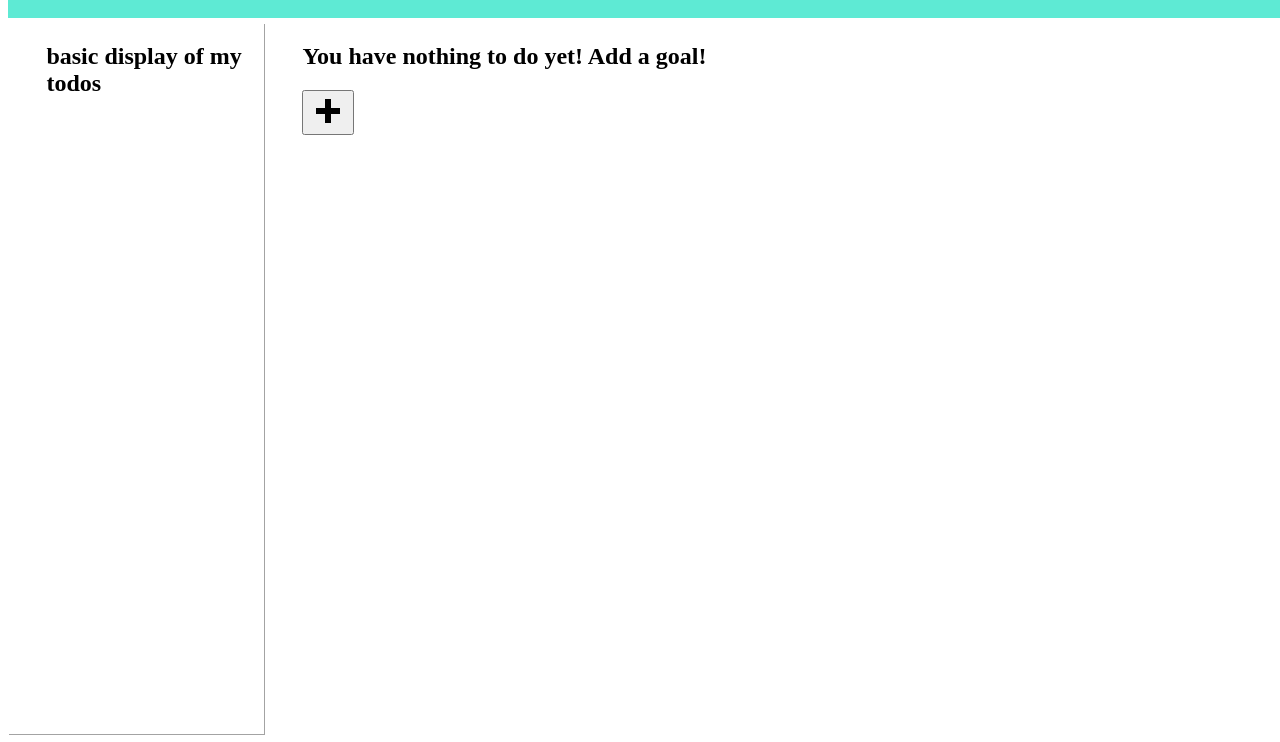
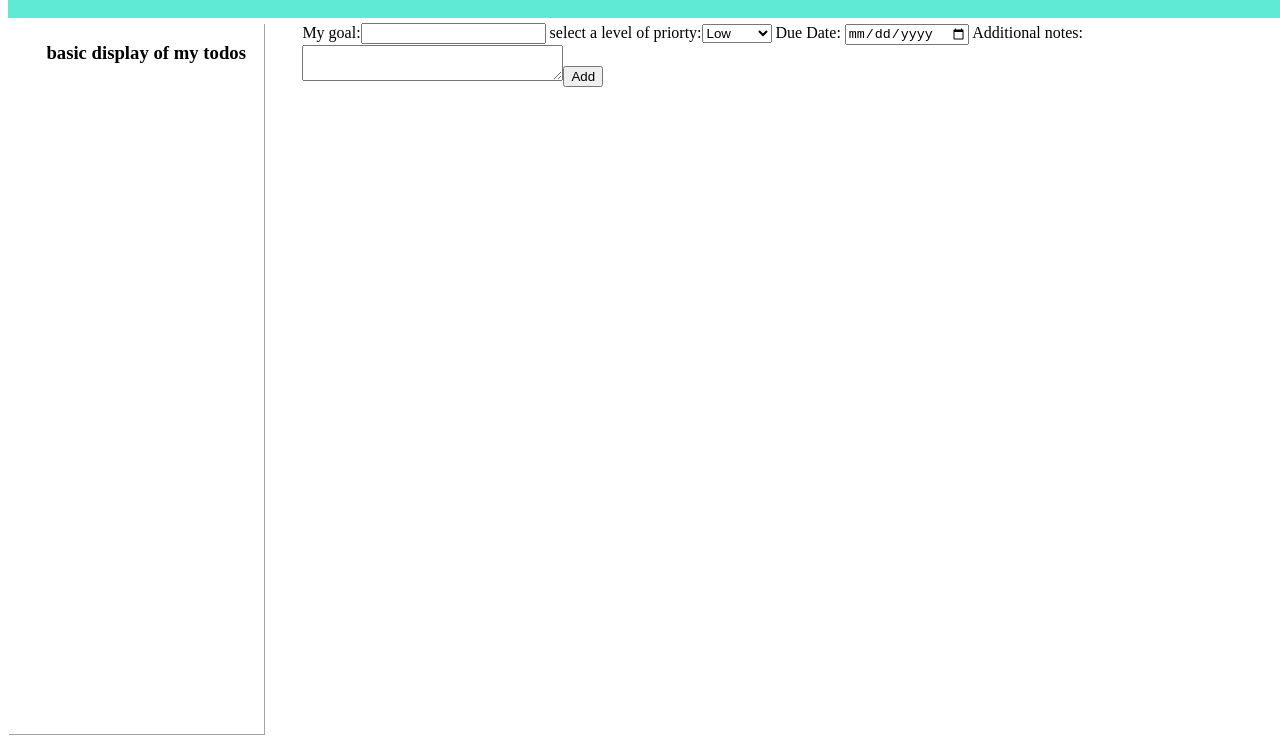
Before and after one commit to Barghout22/My-To-Do-List, a website built with webpack: page dist/index.html in a window 1280 px wide. Both pictures are taken after a click on the button 328 px from the left and 186 px from the top of the page. Shown: the part 74-816 px from the top of the page. Built offline with nearby package versions, Linux system fonts and the light colour scheme; a web font is replaced by a local one.

Commit message:
completed the form display function. the form is displayed with title,priorty,due date and addition notes input fields as well as a submit button.

```diff
--- /dev/null
+++ b/src/div-manipulations.js
@@ -0,0 +1,75 @@
+//first function dynamically displays a form to capture new todos
+export function displayAdditionForm(parentDiv){
+
+    const myToDoForm=document.createElement('div');
+    myToDoForm.classList.add('displayForm');
+
+    AddLabel("title"," My goal:",myToDoForm);
+    const titleInput=document.createElement("input");
+    titleInput.type="text";
+    titleInput.setAttribute("id","title");
+    titleInput.name="title";
+    myToDoForm.appendChild(titleInput);
+
+    AddLabel("priorty"," select a level of priorty:",myToDoForm);
+    const priortySetter=document.createElement("select");
+    priortySetter.setAttribute("id","priorty");
+    const high=new Option("High","high");
+    const medium=new Option("Medium","medium");
+    const low=new Option("Low","low");
+    priortySetter.add(low,undefined);
+    priortySetter.add(medium,undefined);
+    priortySetter.add(high,undefined);
+    myToDoForm.appendChild(priortySetter);
+
+    AddLabel("dueDate"," Due Date: ",myToDoForm)
+    const dueDate=document.createElement("input");
+    dueDate.type="date";
+    dueDate.setAttribute("id","dueDate");
+    dueDate.name="dueDate";
+    myToDoForm.appendChild(dueDate);
+
+    AddLabel("notes"," Additional notes: ",myToDoForm);
+    const additionalNotes=document.createElement("textarea");
+    additionalNotes.setAttribute("id","notes");
+    additionalNotes.setAttribute("name","notes");
+    additionalNotes.setAttribute("rows",2);
+    additionalNotes.setAttribute("cols",30);
+    myToDoForm.appendChild(additionalNotes);
+
+    const submitBttn=document.createElement("button");
+    submitBttn.textContent="Add";
+    submitBttn.type="button";
+    submitBttn.classList.add("submissionButton");
+    myToDoForm.appendChild(submitBttn);
+
+
+    parentDiv.appendChild(myToDoForm);
+}
+
+export function DisplayToDo(toDoObject)
+{
+const todoDiv=document.createElement('div');
+todoDiv.classList.add('toDoDisplayDiv');
+todoDiv.textContent=toDoObject.title;
+
+}
+
+
+
+export function clearDivContainer(container){
+while(container.firstChild)
+{
+    container.removeChild(container.lastChild);
+
+}
+
+}
+
+function AddLabel(inputName,displayText,parent)
+{
+    const label=document.createElement("label");
+    label.setAttribute("for",inputName);
+    label.textContent=displayText;
+    parent.appendChild(label);
+}
--- a/src/index.js
+++ b/src/index.js
@@ -1,2 +1,17 @@
 import './style.css';
 import {ToDoListItemCreator} from "./object-creator";
+import{displayAdditionForm,DisplayToDo,clearDivContainer} from "./div-manipulations";
+
+const mainDisplay=document.querySelector(".mainDisplay");
+const todoAddbtn=document.querySelector(".addToDos");
+let submit;
+
+todoAddbtn.addEventListener('click',()=>{
+    clearDivContainer(mainDisplay);
+    displayAdditionForm(mainDisplay);
+    submit=document.querySelector(".submissionButton");
+
+});
+
+
+    submit.addEventListener('click',()=>console.log("aye aye captain!"));
--- a/src/object-creator.js
+++ b/src/object-creator.js
@@ -1,4 +1,4 @@
-export const ToDoListItemCreator=(title,priorty,notes)=>
+export const ToDoListItemCreator=(title,priorty,notes,dueDate)=>
 {
-return{title,priorty,notes};
+return{title,priorty,notes,dueDate};
 }
```
Also changed, not shown: dist/index.html, dist/main.js, src/style.css (line endings or trailing spaces).
